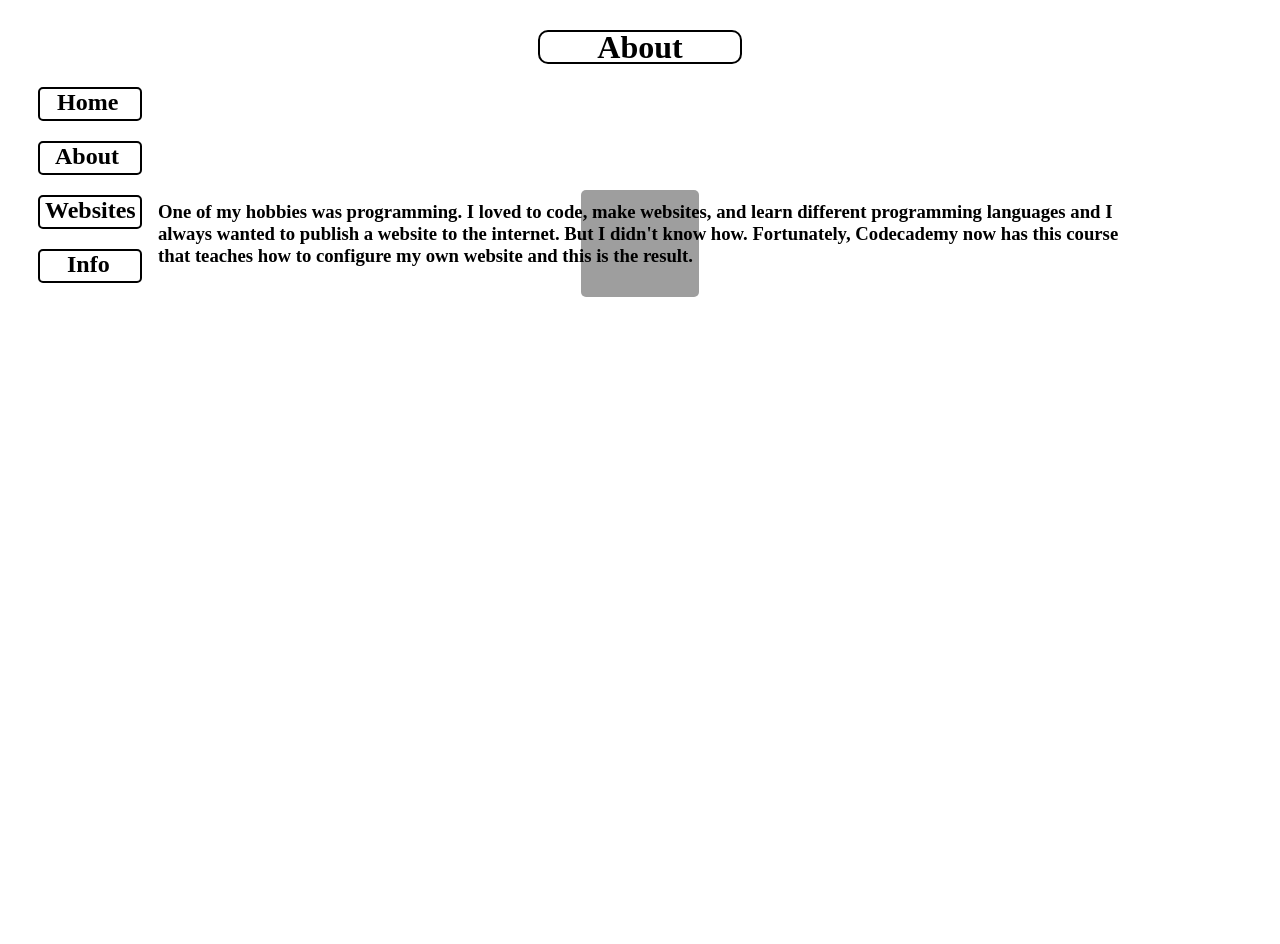
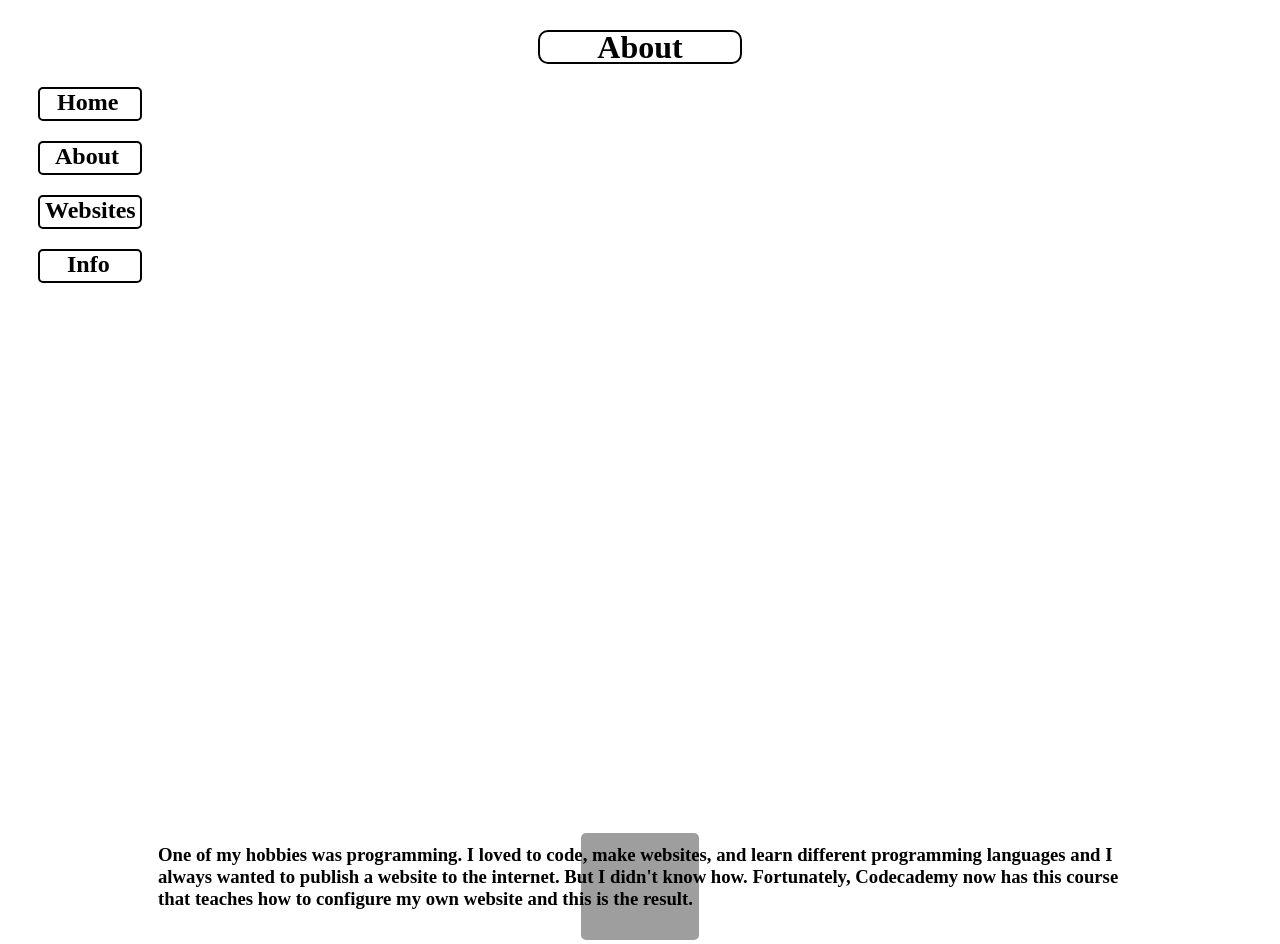
Before and after one commit to mathmaniac88/mathmaniac88.github.io, a Jekyll site: the page about.html, which Jekyll copies as it is, in a window 1280 px wide. Built offline with Jekyll 4.4.1, drawn with Linux system fonts in a browser that asks for light colours; before the commit the page ends 900 px from its top, so only the background shows below that; grey boxes are pictures that could not be loaded.

Commit message:
Update about.html

```diff
--- a/about.html
+++ b/about.html
@@ -12,7 +12,7 @@
   <div class="nav"><a href="/websites.html"><h1 id="nav-websites">Websites</h1></a></div>
   <div class="nav"><a href="/info.html"><h1 id="nav-info">Info</h1></a></div>
 </nav>
-<center><img src="http://blogs.norman.com/wp-content/uploads/2014/06/icognito-browsing.jpg" style="width:118px;height:107px;margin-top:-550px;border-radius:5px"/></center>
+<center><img src="http://blogs.norman.com/wp-content/uploads/2014/06/icognito-browsing.jpg" style="width:118px;height:107px;margin-top:550px;border-radius:5px"/></center>
 <h3 style="margin-left:150px;margin-right:150px;margin-top:-100px">One of my hobbies was programming. I loved to code, make websites, and learn different programming languages and I always wanted to publish a website to the internet. But I didn't know how. Fortunately, Codecademy now has this course that teaches how to configure my own website and this is the result.</h3>
 <style>
 div{
```
